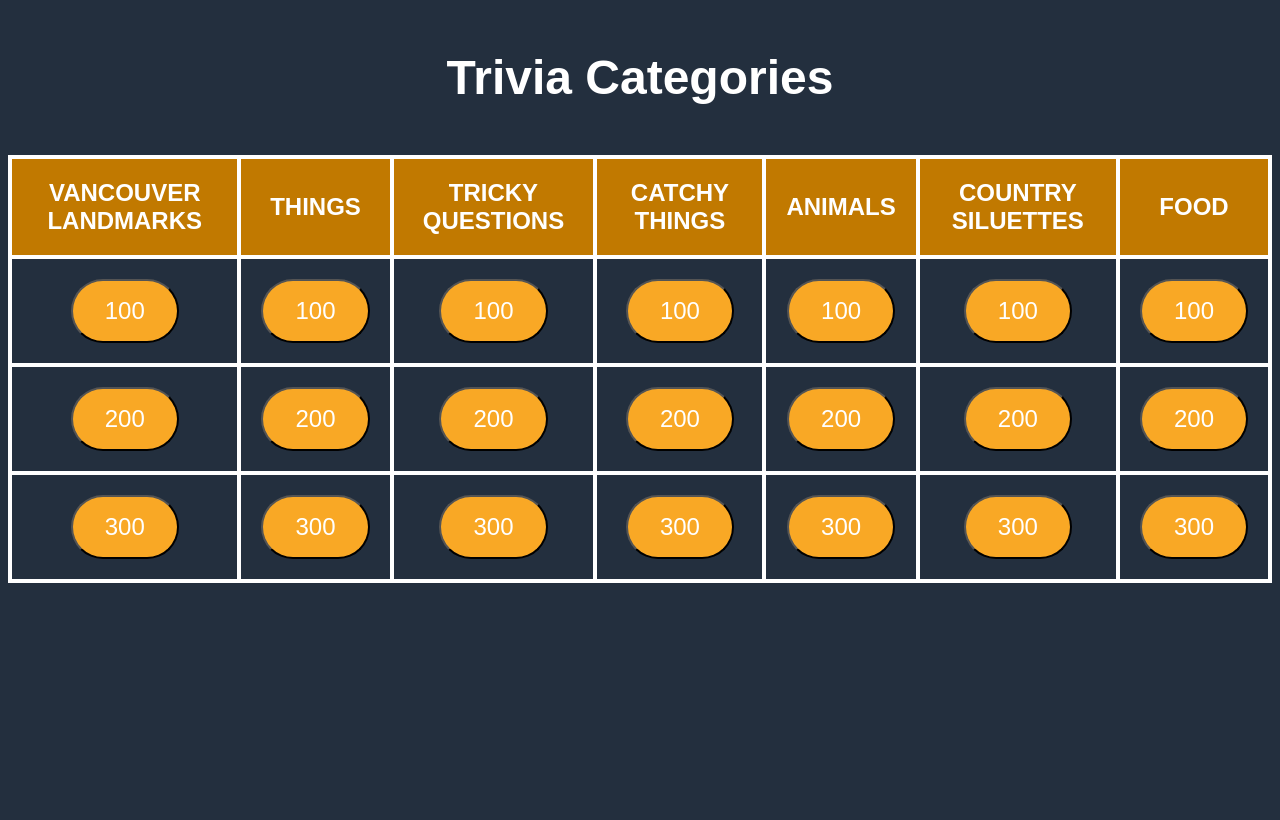
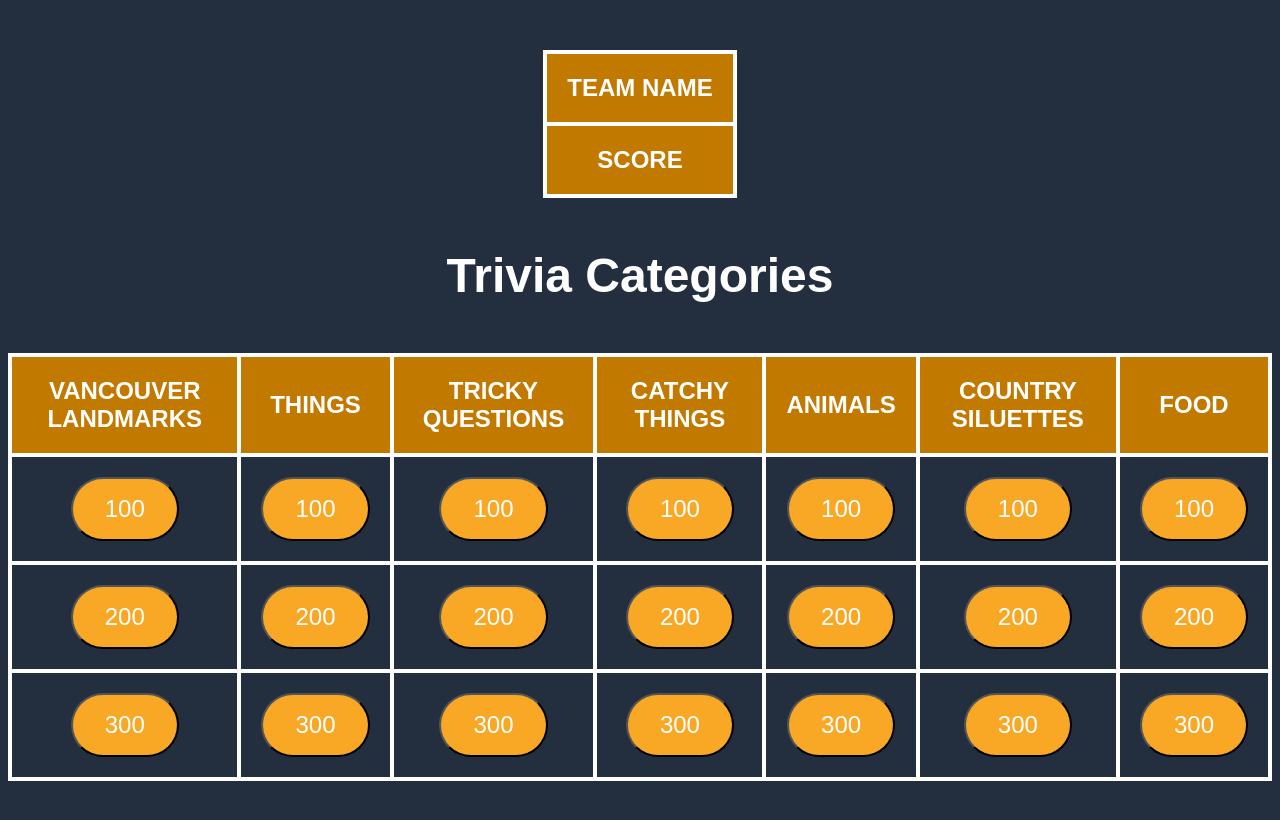
Before and after one commit to ritec03/trivia, a website with bundled scripts: page trivia-questions.html in a window 1280 px wide. Built offline with nearby package versions, Linux system fonts and the light colour scheme.

Commit message:
added team score table in category table page

```diff
--- a/trivia-questions.html
+++ b/trivia-questions.html
@@ -16,6 +16,12 @@ questions, and answers. The structure of the document is as follows:
 	<link rel="stylesheet" type="text/css" href="style.css">
 </head>
 <body>
+    <div id="scoreboard">
+        <table>
+            <tbody>
+            </tbody>
+        </table>
+    </div>
     <div id="category-table">
         <h1>Trivia Categories</h1>
     </div>
--- a/trivia-questions.js
+++ b/trivia-questions.js
@@ -158,8 +158,62 @@ function createTableCell(category, difficulty) {
  */
 function showCategoryTable() {
   generateCategoryTable();
+  const scores = getTeamScores();
+  generateHorizontalScoreTable(scores);
   document.getElementById("category-table").style.display = "block";
   registerTableButtons();
+}
+
+function getTeamScores() {
+  // Get the scores from local storage
+  let scores = JSON.parse(localStorage.getItem('trivia-scores') || '[]');
+
+  // Calculate the total score for each team
+  let teamScores = {};
+  for (let i = 0; i < scores.length; i++) {
+    let teamName = scores[i].team_name;
+    let questionScore = scores[i].score;
+    if (teamScores[teamName]) {
+      teamScores[teamName] += questionScore;
+    } else {
+      teamScores[teamName] = questionScore;
+    }
+  }
+
+  return teamScores;
+}
+
+function generateHorizontalScoreTable(teamScores) {
+  let sortedTeams = Object.keys(teamScores).sort(function(a, b) {
+    return teamScores[b] - teamScores[a];
+  });
+
+  // Generate a row for each team with its score
+  let scoreTable = document.getElementById('scoreboard');
+  let tableBody = scoreTable.querySelector('tbody');
+  let teamNameRow = document.createElement('tr');
+  let teamScoreRow = document.createElement('tr');
+
+  let teamNameHeader = document.createElement('th');
+  teamNameHeader.innerHTML = 'Team Name';
+  let teamScoreHeader = document.createElement('th');
+  teamScoreHeader.innerHTML = 'Score';
+  teamNameRow.appendChild(teamNameHeader);
+  teamScoreRow.appendChild(teamScoreHeader);
+
+  for (let i = 0; i < sortedTeams.length; i++) {
+    let teamName = sortedTeams[i];
+    let teamNameCell = document.createElement('td');
+    teamNameCell.innerHTML = teamName;
+    teamNameRow.appendChild(teamNameCell);
+
+    let teamScoreCell = document.createElement('td');
+    teamScoreCell.innerHTML = teamScores[teamName];
+    teamScoreRow.appendChild(teamScoreCell);
+  }
+  console.log(scoreTable);
+  tableBody.appendChild(teamNameRow);
+  tableBody.appendChild(teamScoreRow);
 }
 
 /**
```
